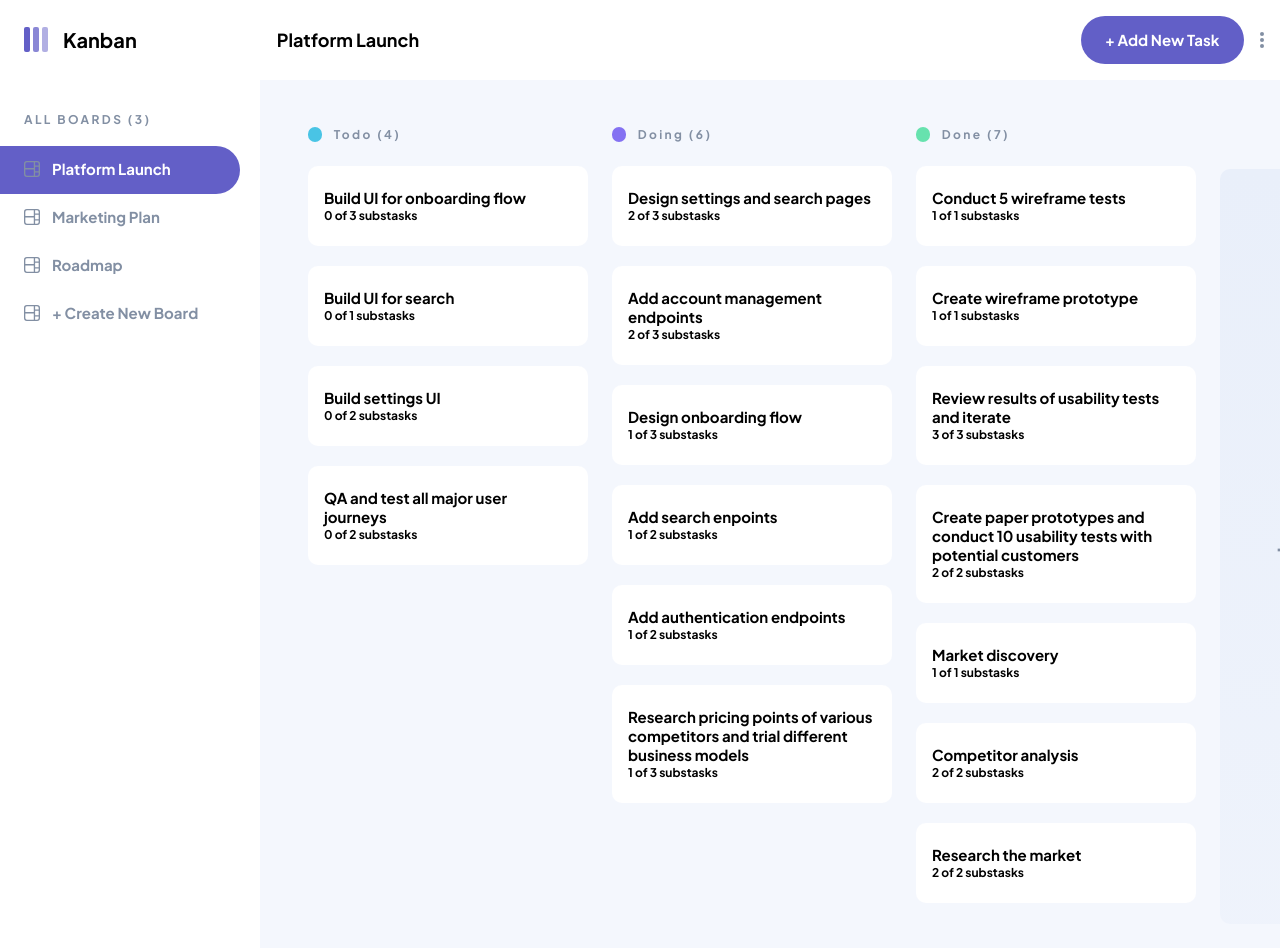
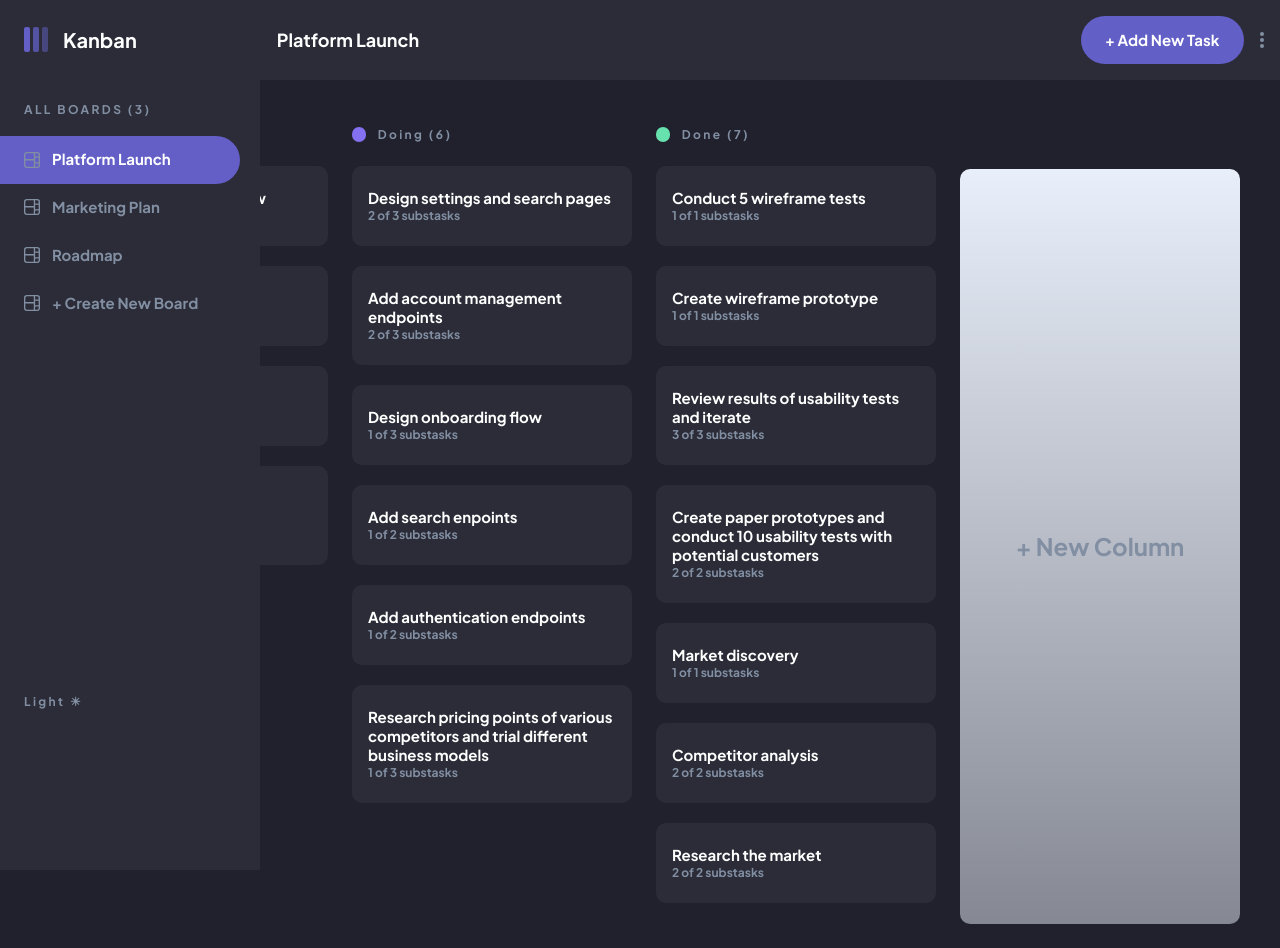
Before and after one commit to AlexGedevan/TaskManagementApp, a React (Vite) app: page / in a window 1280 px wide. Both pictures are taken after a click on the element "Kanban". Built offline with nearby package versions, Linux system fonts and the light colour scheme.

Commit message:
implementing dark mode

```diff
--- a/src/App.jsx
+++ b/src/App.jsx
@@ -14,6 +14,7 @@ export default App;
 const StyledApp = styled.div`
   max-width: 2200px;
   width: 100%;
+  height: 100%;
   margin: 0 auto;
   overflow: auto;
 `;
--- a/src/UI/SidebarHeader.jsx
+++ b/src/UI/SidebarHeader.jsx
@@ -3,9 +3,12 @@ import HeaderLogo from "./HeaderLogo";
 import { useBoards } from "../contexts/BoardsContext";
 
 function SidebarHeader() {
-  const { isOpenSidebar, setIsOpenSidebar } = useBoards();
+  const { isOpenSidebar, setIsOpenSidebar, isDarkMode } = useBoards();
   return (
-    <StyledSidebarHeader onClick={() => setIsOpenSidebar(!isOpenSidebar)}>
+    <StyledSidebarHeader
+      onClick={() => setIsOpenSidebar(!isOpenSidebar)}
+      isDarkMode={isDarkMode}
+    >
       <HeaderLogo />
       <h1>Kanban</h1>
     </StyledSidebarHeader>
@@ -20,6 +23,9 @@ const StyledSidebarHeader = styled.div`
   @media screen and (min-width: 760px) {
     display: flex;
   }
+  & > h1 {
+    color: ${(props) => props.isDarkMode && "white"};
+  }
 `;
 
 export default SidebarHeader;
--- a/src/components/BoardItem.jsx
+++ b/src/components/BoardItem.jsx
@@ -2,11 +2,12 @@ import styled from "styled-components";
 import iconBoard from "../../public/assets/icon-board.svg";
 import { useBoards } from "../contexts/BoardsContext";
 function BoardItem({ board }) {
-  const { selectedBoard, setSelectedBoard } = useBoards();
+  const { selectedBoard, setSelectedBoard, isDarkMode } = useBoards();
   return (
     <StyledBoardItem
       boardname={board.name}
       selectedBoard={selectedBoard}
+      isDarkMode={isDarkMode}
       onClick={() => {
         setSelectedBoard(board.name);
       }}
@@ -22,13 +23,16 @@ export default BoardItem;
 const StyledBoardItem = styled.div`
   padding: 1.4rem 0 1.5rem 2.4rem;
   cursor: pointer;
-
   display: flex;
   align-items: center;
   gap: 1.2rem;
 
   background-color: ${(props) =>
-    props.boardname === props.selectedBoard ? "#635FC7" : "white"};
+    props.boardname === props.selectedBoard
+      ? "#635FC7"
+      : props.isDarkMode
+      ? "#2B2C37"
+      : "white"};
   border-top-right-radius: ${(props) =>
     props.boardname === props.selectedBoard ? "2000px" : "0"};
   border-bottom-right-radius: ${(props) =>
--- a/src/components/Boards.jsx
+++ b/src/components/Boards.jsx
@@ -4,7 +4,7 @@ import BoardItem from "./BoardItem";
 import iconBoard from "../../public/assets/icon-board.svg";
 
 function Boards({ isOpen }) {
-  const { boards, setAddingNewBoard } = useBoards();
+  const { boards, setAddingNewBoard, isDarkMode, setIsDarkMode } = useBoards();
 
   return (
     <StyledBoards>
@@ -16,6 +16,9 @@ function Boards({ isOpen }) {
         <img src={iconBoard} />
         <p onClick={() => setAddingNewBoard(true)}>+ Create New Board</p>
       </CreateNewBoard>
+      <p onClick={() => setIsDarkMode((state) => !state)}>
+        {isDarkMode ? "Light ☀" : "Dark 🌑"}
+      </p>
     </StyledBoards>
   );
 }
@@ -23,6 +26,7 @@ function Boards({ isOpen }) {
 export default Boards;
 
 const StyledBoards = styled.div`
+  position: relative;
   & > p {
     font-size: 1.2rem;
     font-weight: 700;
@@ -32,6 +36,11 @@ const StyledBoards = styled.div`
     /* margin-top: 5.5rem; */
     margin-left: 2.4rem;
     margin-bottom: 1.9rem;
+  }
+
+  & > p:last-child {
+    position: absolute;
+    bottom: -400px;
   }
 `;
 
--- a/src/components/ColumnTaskItem.jsx
+++ b/src/components/ColumnTaskItem.jsx
@@ -6,7 +6,8 @@ import TasksColumnItem from "./TasksColumnItem";
 
 function ColumnTaskItem({ task, columnName }) {
   // console.log(task);
-  const { boards, setBoards, selectedBoard, setRender, render } = useBoards();
+  const { boards, setBoards, selectedBoard, setRender, render, isDarkMode } =
+    useBoards();
   const [isOpen, setIsOpen] = useState(false);
   const subTasksNumber = task.subtasks.length;
   const [completedSubtasks, setCompletedSubtasks] = useState(
@@ -62,7 +63,10 @@ function ColumnTaskItem({ task, columnName }) {
   );
 
   return (
-    <StyledColumnTaskItem onClick={() => setIsOpen(true)}>
+    <StyledColumnTaskItem
+      onClick={() => setIsOpen(true)}
+      isDarkMode={isDarkMode}
+    >
       <h1>{task.title}</h1>
       <p>
         {completedSubtasks} of {subTasksNumber} substasks
@@ -86,7 +90,8 @@ export default ColumnTaskItem;
 const StyledColumnTaskItem = styled.div`
   cursor: pointer;
   padding: 2.3rem 1.6rem 2.3rem 1.6rem;
-  background-color: white;
+  background-color: ${(props) => (props.isDarkMode ? "#2B2C37" : "white")};
+
   border-radius: 10px;
   width: 28rem;
 
@@ -94,11 +99,13 @@ const StyledColumnTaskItem = styled.div`
     font-size: 1.5rem;
     font-weight: 700;
     line-height: 1.89rem;
+    color: ${(props) => props.isDarkMode && "white"};
   }
 
   & > p {
     font-size: 1.2rem;
     font-weight: 700;
     line-height: 1.512rem;
+    color: ${(props) => props.isDarkMode && "#828FA3"};
   }
 `;
--- a/src/components/Header.jsx
+++ b/src/components/Header.jsx
@@ -17,6 +17,7 @@ function Header() {
     boards,
     setRender,
     setIsOpenSidebar,
+    isDarkMode,
   } = useBoards();
   const [settingsOpen, setSettingsOpen] = useState(false);
   const columnsLength =
@@ -32,8 +33,8 @@ function Header() {
     [selectedBoard]
   );
   return (
-    <StyledHeader>
-      <HeaderLeftSide>
+    <StyledHeader isDarkMode={isDarkMode}>
+      <HeaderLeftSide isDarkMode={isDarkMode}>
         <HeaderLogo />
         <SidebarHeader />
         <p>{selectedBoard !== "none" && selectedBoard}</p>
@@ -65,6 +66,7 @@ function Header() {
 export default Header;
 
 const StyledHeader = styled.div`
+  background-color: ${(props) => props.isDarkMode && "#2B2C37"};
   width: 100%;
   display: flex;
   align-items: center;
@@ -122,7 +124,7 @@ const HeaderLeftSide = styled.div`
   align-items: center;
   & > p {
     margin-left: 16px;
-
+    color: ${(props) => props.isDarkMode && "white"};
     font-size: 1.8rem;
     font-weight: 700;
     line-height: 2.268rem;
--- a/src/components/MainContent.jsx
+++ b/src/components/MainContent.jsx
@@ -17,10 +17,11 @@ function MainContent() {
     addingNewBoard,
     deletingTheBoard,
     setAddingNewBoard,
+    isDarkMode,
   } = useBoards();
 
   return (
-    <StyledMainContent boards={boards}>
+    <StyledMainContent boards={boards} isDarkMode={isDarkMode}>
       {boards.length === 0 ? (
         <EmptyBoardMessage>
           <h1>There are no boards. Create a new one to get started</h1>
@@ -75,10 +76,11 @@ const NewColumn = styled.div`
 const StyledMainContent = styled.div`
   width: 100%;
   padding: 0 1.6rem;
+
   overflow-x: scroll;
   min-height: 100vh;
   display: ${(props) => (props.boards.length > 0 ? "flex" : "block")};
-  background-color: #f4f7fd;
+  background-color: ${(props) => (props.isDarkMode ? "#20212C" : "#f4f7fd")};
   @media screen and (min-width: 1140px) {
     padding: 2.4rem;
   }
--- a/src/components/Sidebar.jsx
+++ b/src/components/Sidebar.jsx
@@ -6,8 +6,9 @@ import { useBoards } from "../contexts/BoardsContext";
 import SidebarHeader from "../UI/SidebarHeader";
 
 function Sidebar() {
+  const { isDarkMode } = useBoards();
   return (
-    <StyledSidebar>
+    <StyledSidebar isDarkMode={isDarkMode}>
       {/* <SidebarHeader /> */}
       <Boards />
     </StyledSidebar>
@@ -19,17 +20,17 @@ export default Sidebar;
 const StyledSidebar = styled.div`
   position: absolute;
   top: 70px;
-  background-color: white;
+  background-color: ${(props) => (props.isDarkMode ? "#2B2C37" : "white")};
   padding: 1rem;
   display: block;
   height: 100%;
 
   @media screen and (min-width: 760px) {
-    position: static;
+    position: ${(props) => !props.isDarkMode && "static"};
     display: block;
     background-color: none;
     padding: 3.2rem 2rem 0 0;
     min-width: 26rem;
-    height: 100%;
+    /* min-height: 100vh; */
   }
 `;
--- a/src/contexts/BoardsContext.jsx
+++ b/src/contexts/BoardsContext.jsx
@@ -17,6 +17,7 @@ function BoardsContextProvider({ children }) {
   const [addingNewColumn, setAddingNewColumn] = useState(false);
   const [addingNewBoard, setAddingNewBoard] = useState(false);
   const [deletingTheBoard, setDeletingTheBoard] = useState(false);
+  const [isDarkMode, setIsDarkMode] = useState(true);
 
   return (
     <BoardsContext.Provider
@@ -43,6 +44,8 @@ function BoardsContextProvider({ children }) {
         setAddingNewBoard,
         deletingTheBoard,
         setDeletingTheBoard,
+        isDarkMode,
+        setIsDarkMode,
       }}
     >
       {children}
--- a/src/pages/LandingPage.jsx
+++ b/src/pages/LandingPage.jsx
@@ -5,7 +5,7 @@ import Sidebar from "../components/Sidebar";
 import { useBoards } from "../contexts/BoardsContext";
 
 function LandingPage() {
-  const { isOpenSidebar } = useBoards();
+  const { isOpenSidebar, isDarkMode } = useBoards();
   return (
     <>
       <StyledLandingPageMobile>
```
